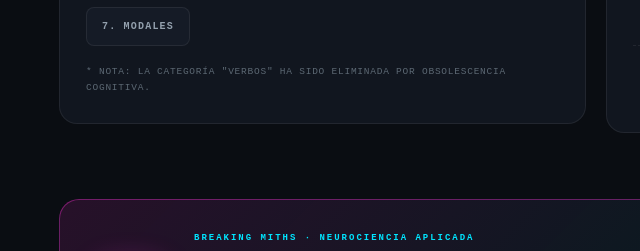
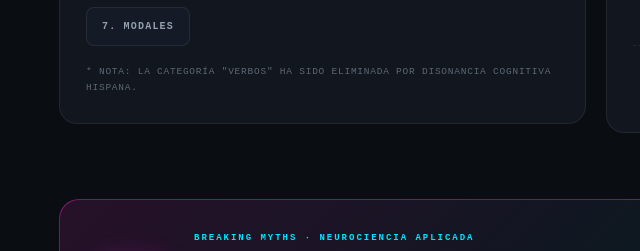
Before and after one commit to discoveryenglishmexico-commits/SHOCKING-NEURAL-PRO-NEW, a plain HTML site: page index.html in a window 1280 px wide. Shown: the part 2162-2413 px from the top of the page, 5-645 px from the left. Drawn offline with Linux system fonts and the light colour scheme; a web font is replaced by a local one.

Commit message:
Update index.html

```diff
--- a/index.html
+++ b/index.html
@@ -434,7 +434,7 @@ footer.foot a:hover{color:#fff}
         <button class="chip" data-idx="5">6. AUXILIARES</button>
         <button class="chip" data-idx="6">7. MODALES</button>
       </div>
-      <div class="note">* NOTA: LA CATEGORÍA "VERBOS" HA SIDO ELIMINADA POR OBSOLESCENCIA COGNITIVA.</div>
+      <div class="note">* NOTA: LA CATEGORÍA "VERBOS" HA SIDO ELIMINADA POR DISONANCIA COGNITIVA HISPANA.</div>
     </div>
     <div class="mech-card rv">
       <div class="m-head">
@@ -458,7 +458,7 @@ footer.foot a:hover{color:#fff}
       <div class="next-in">
         <div class="next-ico">⚡</div>
         <div class="next-txt">
-          <div class="next-eyebrow">BREAKING MITHS · NEUROCIENCIA APLICADA</div>
+          <div class="next-eyebrow">BREAKING MYTHS · NEUROCIENCIA APLICADA</div>
           <div class="next-title">SHOCKING <em>BRAINS</em></div>
           <div class="next-sub">El choque eléctrico que los pronombres del inglés generan en el cerebro hispano: pronombres de objeto, posesivos en español e inglés, las parejas que más errores producen y el neuro-decodificador interactivo con voz.</div>
         </div>
```
